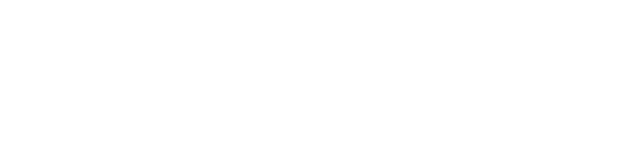
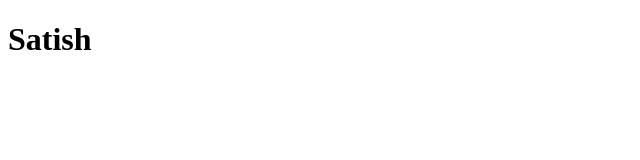
Before and after one commit to satish155556/satish_22_11, a plain HTML site: page Index.html in a window 1280 px wide. Shown: the whole page, without its empty margins (0-640 px from the left). Drawn offline with Linux system fonts and the light colour scheme.

Commit message:
added satish

```diff
--- a/Index.html
+++ b/Index.html
@@ -7,6 +7,6 @@
     <title>Document</title>
 </head>
 <body>
-
+    <h1>Satish</h1>
 </body>
 </html>
```
